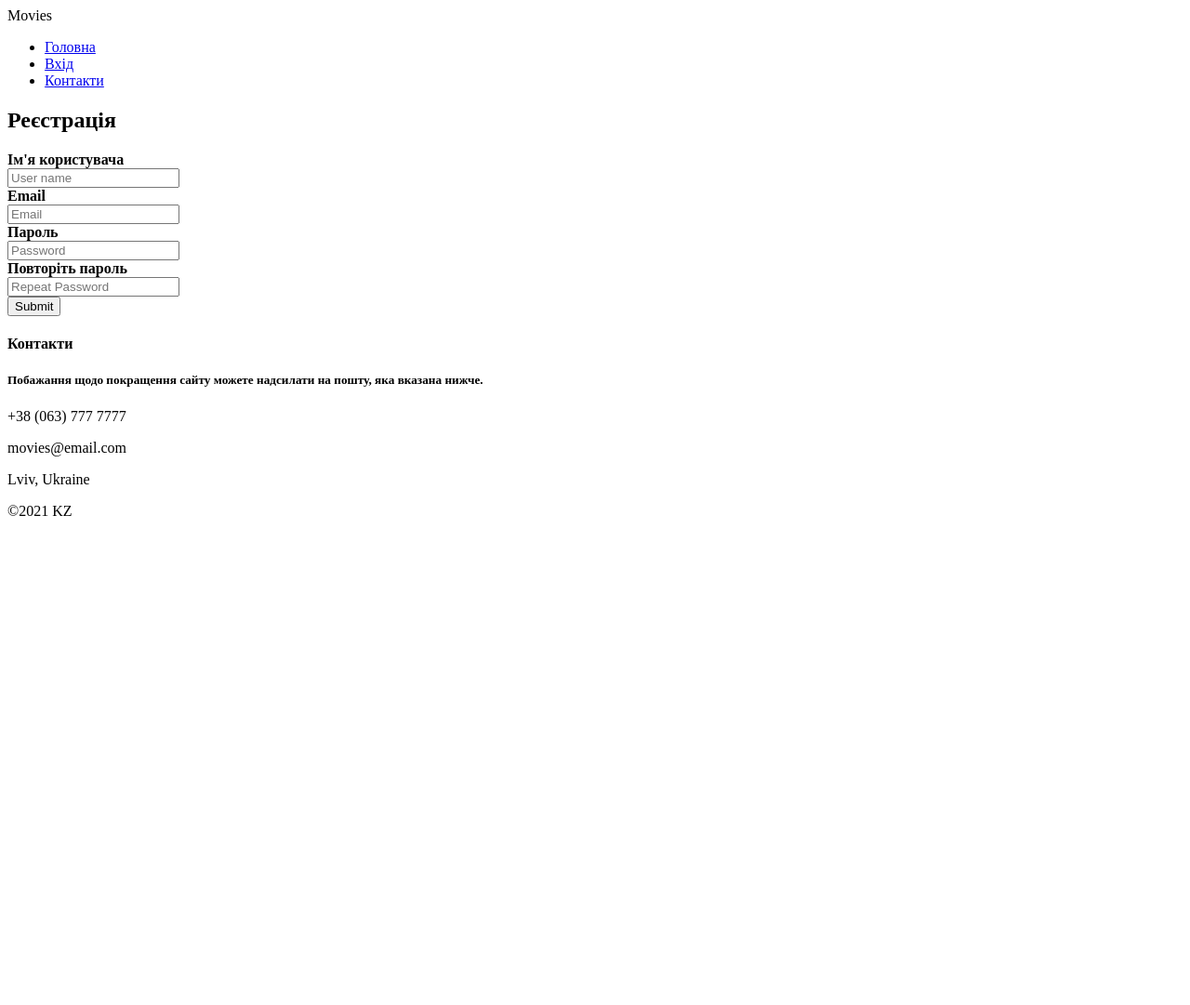
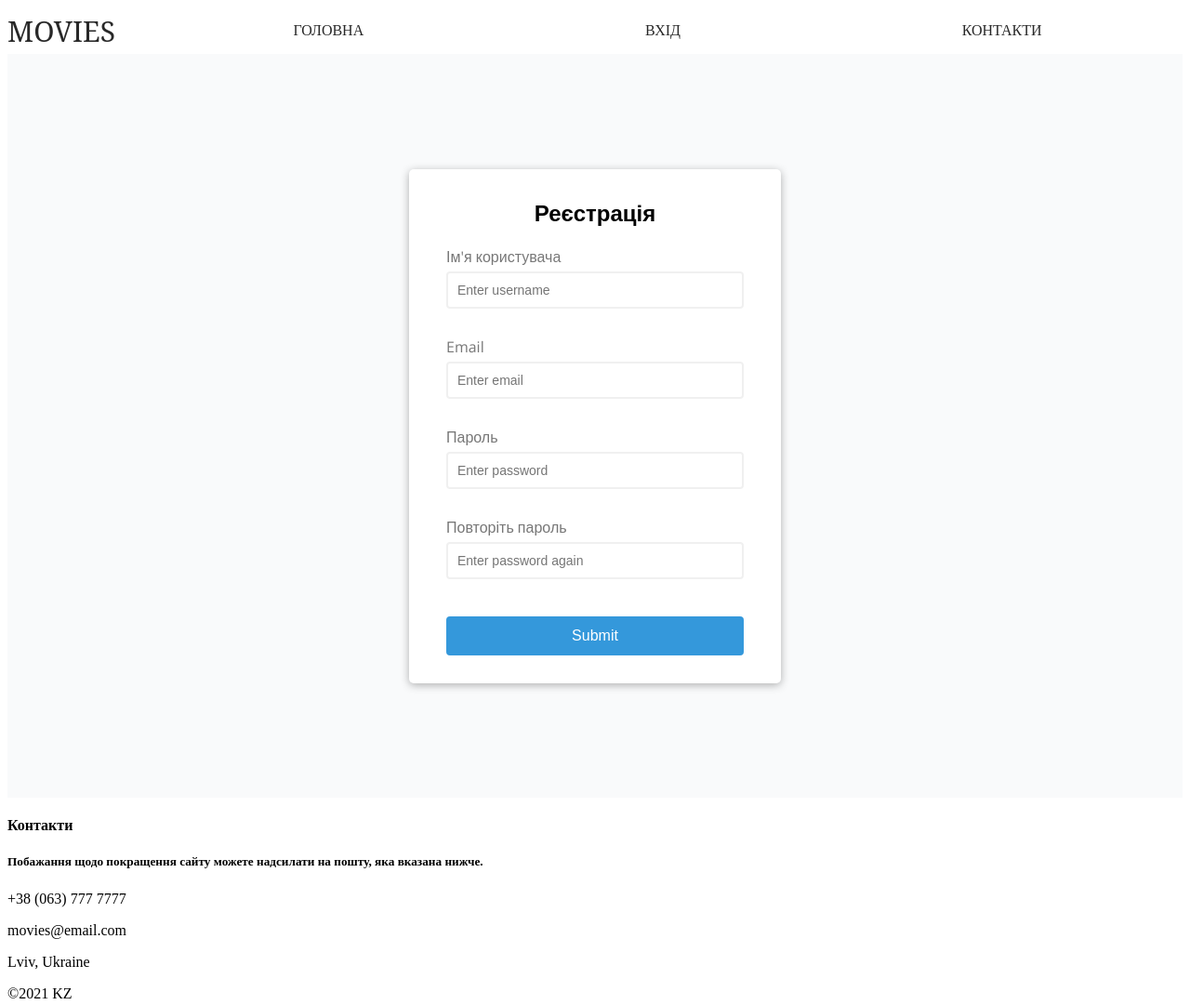
Before and after one commit to Khrystyna17/site_movies, a plain HTML site: page registration.html in a window 1280 px wide. Shown: the whole page at 93% size. Before the commit the page ends 800 px from the top, so only its background shows below. Drawn offline with nearby package versions, Linux system fonts and the light colour scheme.

Commit message:
Added css for registration

```diff
--- /dev/null
+++ b/css/registration.css
@@ -0,0 +1,145 @@
+@import url('https://fonts.googleapis.com/css?family=Open+Sans&display=swap');
+
+:root {
+  --success-color: #2ecc71;
+  --error-color: #e74c3c;
+  --main-color: #282828;
+}
+
+* {
+  box-sizing: border-box;
+}
+
+.logo {
+    font-family: 'Noto Serif', serif;
+    font-size: 30px;
+    text-transform: uppercase;
+    color: var(--main-color);
+    text-align: center;
+}
+
+header .menu {
+    list-style-type: none;
+}
+
+header .menu a{
+    text-decoration: none;
+    text-transform: uppercase;
+    color: var(--main-color);
+    padding: 3px;
+}
+
+header .menu a:hover{
+    font-weight: bold;
+}
+
+
+
+@media (min-width: 610px) {
+
+    header nav{
+        display:flex;
+    }
+
+    header .menu{
+        display: flex;
+        justify-content: space-around;
+        flex: 1;
+        align-items: center;
+    }
+
+}
+
+@media (min-width: 900px) {
+
+    header nav {
+        display: flex;
+        align-items: center;
+    }
+
+}
+
+main {
+  background-color: #f9fafb;
+  font-family: 'Open Sans', sans-serif;
+  display: flex;
+  align-items: center;
+  justify-content: center;
+  min-height: 100vh;
+  margin: 0;
+}
+
+.container {
+  background-color: #fff;
+  border-radius: 5px;
+  box-shadow: 0 2px 10px rgba(0, 0, 0, 0.3);
+  width: 400px;
+}
+
+h2 {
+  text-align: center;
+  margin: 0 0 20px;
+}
+
+.form {
+  padding: 30px 40px;
+}
+
+.form-control {
+  margin-bottom: 10px;
+  padding-bottom: 20px;
+  position: relative;
+}
+
+.form-control label {
+  color: #777;
+  display: block;
+  margin-bottom: 5px;
+}
+
+.form-control input {
+  border: 2px solid #f0f0f0;
+  border-radius: 4px;
+  display: block;
+  width: 100%;
+  padding: 10px;
+  font-size: 14px;
+}
+
+.form-control input:focus {
+  outline: 0;
+  border-color: #777;
+}
+
+.form-control.success input {
+  border-color: var(--success-color);
+}
+
+.form-control.error input {
+  border-color: var(--error-color);
+}
+
+.form-control small {
+  color: var(--error-color);
+  position: absolute;
+  bottom: 0;
+  left: 0;
+  visibility: hidden;
+}
+
+.form-control.error small {
+  visibility: visible;
+}
+
+.form button {
+  cursor: pointer;
+  background-color: #3498db;
+  border: 2px solid #3498db;
+  border-radius: 4px;
+  color: #fff;
+  display: block;
+  font-size: 16px;
+  padding: 10px;
+  margin-top: 20px;
+  width: 100%;
+}
--- /dev/null
+++ b/css/signin.css
@@ -0,0 +1,63 @@
+@import url('https://fonts.googleapis.com/css2?family=Noto+Serif:ital,wght@0,400;0,700;1,400;1,700&display=swap');
+
+:root {
+    font-family: 'Noto Serif', serif;
+    --main-color: #282828;
+}
+
+
+body {
+    max-width: 980px;
+    margin: auto;
+}
+
+/*
+header{
+    color: #3F3F3F;
+}
+*/
+
+#home {
+    color: var(--main-color);
+}
+
+.logo {
+    font-family: 'Noto Serif', serif;
+    font-size: 30px;
+    text-transform: uppercase;
+    color: var(--main-color);
+    text-align: center;
+}
+
+
+header .menu {
+    list-style-type: none;
+}
+
+header .menu a{
+    text-decoration: none;
+    text-transform: uppercase;
+    color: var(--main-color);
+    padding: 3px;
+}
+
+header .menu a:hover{
+    font-weight: bold;
+}
+
+
+
+@media (min-width: 610px) {
+
+    header nav{
+        display:flex;
+    }
+
+    header .menu{
+        display: flex;
+        justify-content: space-around;
+        flex: 1;
+        align-items: center;
+    }
+
+}
--- /dev/null
+++ b/js/registration.js
@@ -0,0 +1,86 @@
+const form = document.getElementById('form');
+const username = document.getElementById('username');
+const email = document.getElementById('email');
+const password = document.getElementById('password');
+const password2 = document.getElementById('password2');
+
+// Show input error message
+function showError(input, message) {
+  const formControl = input.parentElement;
+  formControl.className = 'form-control error';
+  const small = formControl.querySelector('small');
+  small.innerText = message;
+}
+
+// Show success outline
+function showSuccess(input) {
+  const formControl = input.parentElement;
+  formControl.className = 'form-control success';
+}
+
+// Check email is valid
+function checkEmail(input) {
+  const re = /^(([^<>()\[\]\\.,;:\s@"]+(\.[^<>()\[\]\\.,;:\s@"]+)*)|(".+"))@((\[[0-9]{1,3}\.[0-9]{1,3}\.[0-9]{1,3}\.[0-9]{1,3}\])|(([a-zA-Z\-0-9]+\.)+[a-zA-Z]{2,}))$/;
+  if (re.test(input.value.trim())) {
+    showSuccess(input);
+  } else {
+    showError(input, 'Email is not valid');
+  }
+}
+
+// Check required fields
+function checkRequired(inputArr) {
+  let isRequired = false;
+  inputArr.forEach(function(input) {
+    if (input.value.trim() === '') {
+      showError(input, `${getFieldName(input)} is required`);
+      isRequired = true;
+    } else {
+      showSuccess(input);
+    }
+  });
+
+  return isRequired;
+}
+
+// Check input length
+function checkLength(input, min, max) {
+  if (input.value.length < min) {
+    showError(
+      input,
+      `${getFieldName(input)} must be at least ${min} characters`
+    );
+  } else if (input.value.length > max) {
+    showError(
+      input,
+      `${getFieldName(input)} must be less than ${max} characters`
+    );
+  } else {
+    showSuccess(input);
+  }
+}
+
+// Check passwords match
+function checkPasswordsMatch(input1, input2) {
+  if (input1.value !== input2.value) {
+    showError(input2, 'Passwords do not match');
+  }
+}
+
+// Get fieldname
+function getFieldName(input) {
+  return input.id.charAt(0).toUpperCase() + input.id.slice(1);
+}
+
+// Event listeners
+form.addEventListener('submit', function(e) {
+  e.preventDefault();
+
+  if(!checkRequired([username, email, password, password2])){
+    checkLength(username, 3, 15);
+    checkLength(password, 6, 25);
+    checkEmail(email);
+    checkPasswordsMatch(password, password2);
+  }
+
+});
--- a/registration.html
+++ b/registration.html
@@ -1,3 +1,72 @@
+<!DOCTYPE html>
+<html lang="uk">
+  <head>
+    <meta charset="UTF-8" />
+    <meta name="viewport" content="width=device-width, initial-scale=1.0" />
+    <meta http-equiv="X-UA-Compatible" content="ie=edge" />
+    <link rel="stylesheet" href="/css/registration.css" />
+    <title>Registration</title>
+  </head>
+  <body>
+    <header>
+        <nav>
+            <div class="logo">Movies</div>
+            <ul class="menu">
+                <li><a href="index.html">Головна</a></li>
+                <li><a href="signin.html">Вхід</a></li>
+                <li><a href="#contacts">Контакти</a></li>
+            </ul>
+        </nav>
+    </header>
+    <main>
+    <div class="container">
+      <form id="form" class="form">
+        <h2>Реєстрація</h2>
+        <div class="form-control">
+          <label for="username">Ім'я користувача</label>
+          <input type="text" id="username" placeholder="Enter username" />
+          <small>Error message</small>
+        </div>
+        <div class="form-control">
+          <label for="email">Email</label>
+          <input type="text" id="email" placeholder="Enter email" />
+          <small>Error message</small>
+        </div>
+        <div class="form-control">
+          <label for="password">Пароль</label>
+          <input type="password" id="password" placeholder="Enter password" />
+          <small>Error message</small>
+        </div>
+        <div class="form-control">
+          <label for="password2">Повторіть пароль</label>
+          <input
+            type="password"
+            id="password2"
+            placeholder="Enter password again"
+          />
+          <small>Error message</small>
+        </div>
+        <button type="submit">Submit</button>
+      </form>
+    </div>
+    </main>
+    <footer id="contacts">
+        <h4>Контакти</h4>
+        <h5>Побажання щодо покращення сайту можете надсилати на пошту, яка вказана нижче.</h5>
+        <div id="contact-info">
+            <p>+38 (063) 777 7777</p>
+            <p>movies@email.com</p>
+            <p>Lviv, Ukraine</p>
+            <p>©2021 KZ</p>
+        </div>
+    </footer>
+
+    <script src="/js/registration.js"></script>
+  </body>
+</html>
+
+
+<!--
 <!DOCTYPE html>
 <html lang="uk">
 <head>
@@ -55,3 +124,4 @@
     </footer>
 </body>
 </html>
+-->
```
Also changed, not shown: signin.html (+11 -1 lines).
